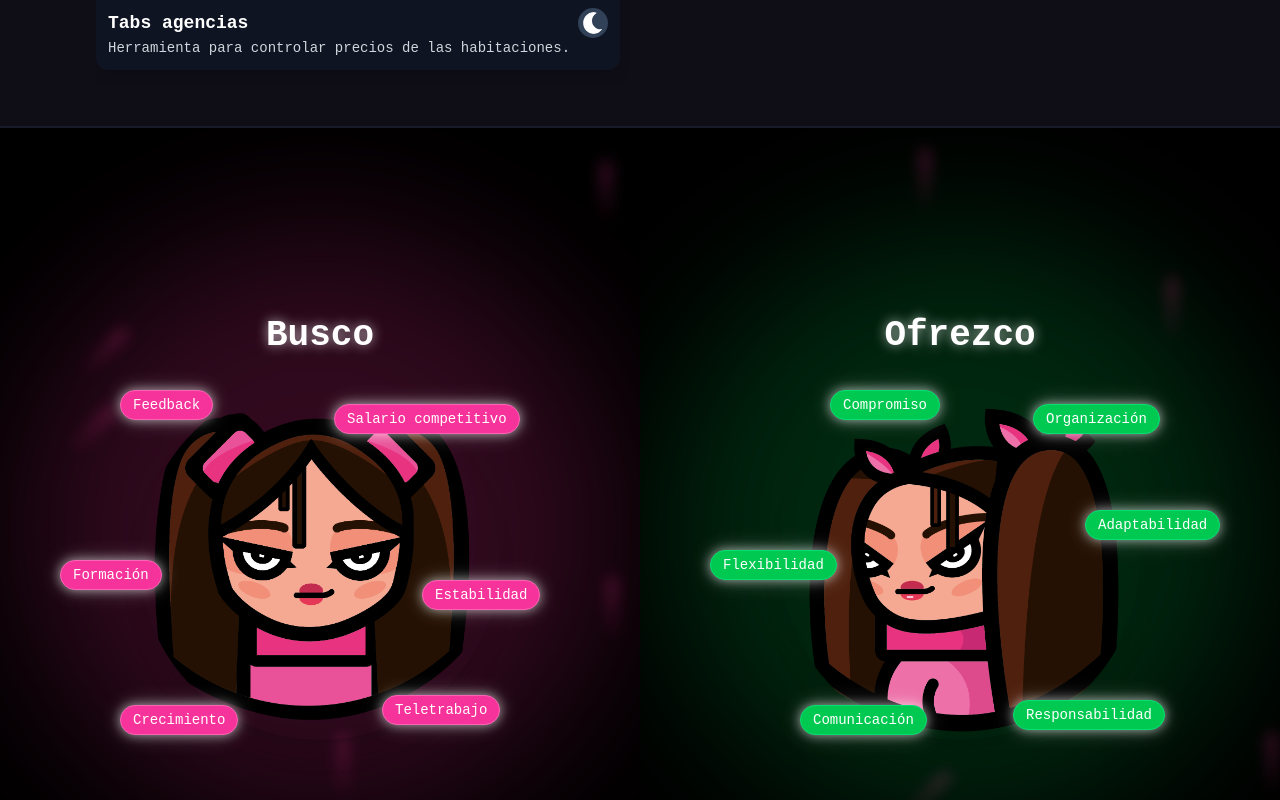
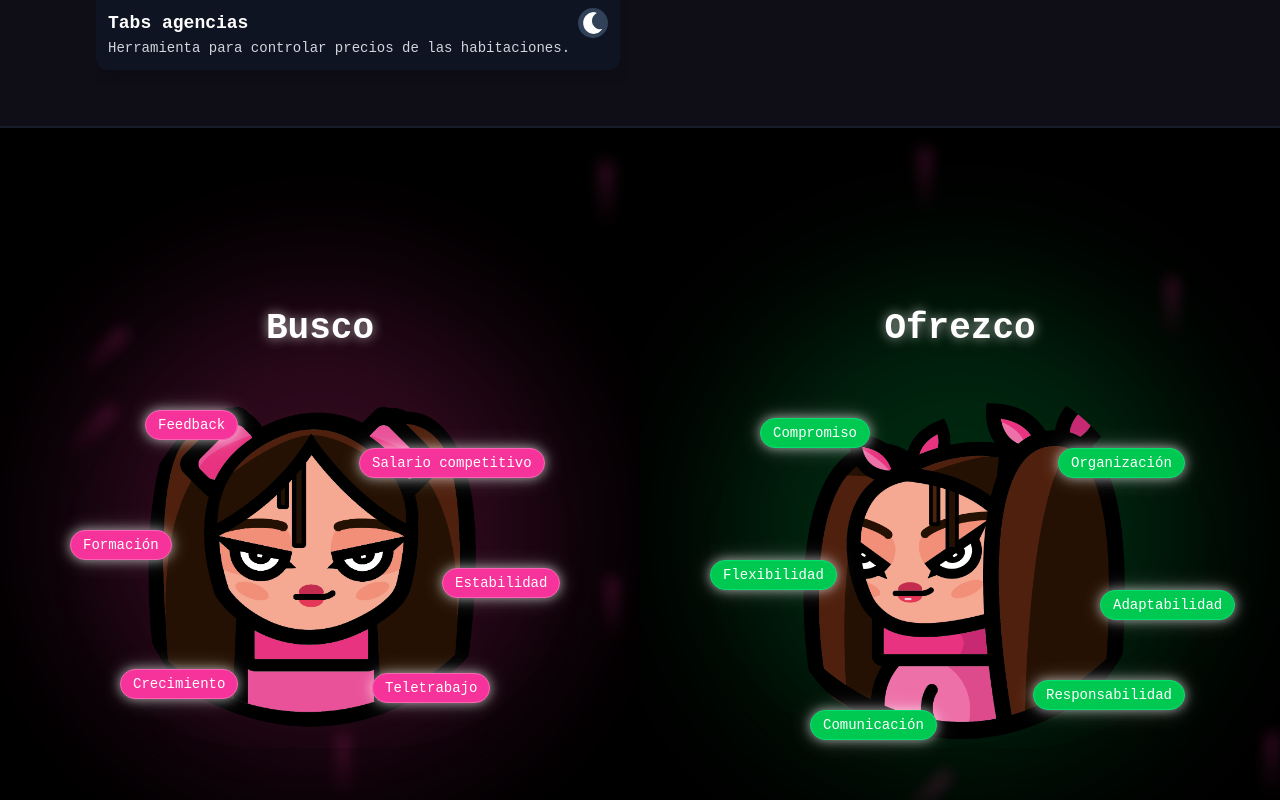
Before and after one commit to probablynotannie/probablynotannie, a React (Vite) app: page / in a window 1280 px wide. Shown: the part 4320-5120 px from the top of the page. Built offline with nearby package versions, Linux system fonts and the light colour scheme.

Commit message:
absolute por porcentajes en vez de px

```diff
--- a/src/componentes/landing/QuePido.jsx
+++ b/src/componentes/landing/QuePido.jsx
@@ -4,12 +4,12 @@ const imagesData = [
     src: "/logo.png",
     texto: "Busco",
     tags: [
-      { text: "Feedback", color: "pink", top: 10, left: -20 },
-      { text: "Salario competitivo", color: "pink", top: 24, right: -20 },
-      { text: "Crecimiento", color: "pink", bottom: 5, left: -20 },
-      { text: "Formación", color: "pink", bottom: 150, left: -80 },
-      { text: "Estabilidad", color: "pink", bottom: 130, right: -40 },
-      { text: "Teletrabajo", color: "pink", bottom: 15, right: 0 },
+      { text: "Feedback", color: "pink", top: 10, left: 15 },
+      { text: "Salario competitivo", color: "pink", top: 20, right: 5 },
+      { text: "Crecimiento", color: "pink", bottom: 13, left: 10 },
+      { text: "Formación", color: "pink", bottom: 50, left: 0 },
+      { text: "Estabilidad", color: "pink", bottom: 40, right: 2 },
+      { text: "Teletrabajo", color: "pink", bottom: 12, right: 16 },
     ],
   },
   {
@@ -17,12 +17,12 @@ const imagesData = [
     src: "/costado.png",
     texto: "Ofrezco",
     tags: [
-      { text: "Compromiso", color: "green", top: 10, left: 50 },
-      { text: "Organización", color: "green", top: 24, right: -20 },
-      { text: "Adaptabilidad", color: "green", top: 130, right: -80 },
-      { text: "Flexibilidad", color: "green", top: 170, left: -70 },
-      { text: "Comunicación", color: "green", bottom: 5, left: 20 },
-      { text: "Responsabilidad", color: "green", bottom: 10, right: -25 },
+      { text: "Compromiso", color: "green", top: 12, left: 10 },
+      { text: "Organización", color: "green", top: 20, right: 5 },
+      { text: "Adaptabilidad", color: "green", top: 58, right: -5 },
+      { text: "Flexibilidad", color: "green", top: 50, left: 0 },
+      { text: "Comunicación", color: "green", bottom: 2, left: 20 },
+      { text: "Responsabilidad", color: "green", bottom: 10, right: 5 },
     ],
   },
 ];
@@ -33,10 +33,14 @@ const colorMap = {
 };
 
 export default function QuePidoOrbs() {
+  const isMobile =
+    typeof window !== "undefined" ? window.innerWidth < 768 : false;
+
   return (
-    <div className="w-full grid grid-cols-1 md:grid-cols-2 relative overflow-hidden bg-black">
+    <div className="w-full grid grid-cols-1 lg:grid-cols-2 relative overflow-hidden bg-black">
+      {/* Background Comets */}
       <div className="absolute inset-0 z-0 overflow-hidden pointer-events-none">
-        {Array.from({ length: 12 }).map((_, i) => (
+        {Array.from({ length: isMobile ? 6 : 12 }).map((_, i) => (
           <span
             key={i}
             className="absolute w-1 h-16 bg-gradient-to-b from-pink-500/80 to-transparent rounded-full blur-sm comet"
@@ -49,37 +53,42 @@ export default function QuePidoOrbs() {
           />
         ))}
       </div>
+
       {imagesData.map((imgData) => (
         <div
           key={imgData.id}
-          className="relative flex flex-col items-center justify-center text-center min-h-screen overflow-hidden"
+          className="relative flex flex-col items-center justify-center text-center lg:min-h-screen min-h-[60vh] px-4 md:px-8 overflow-hidden"
         >
           <div
-            className={`absolute w-[500px] h-[500px] rounded-full blur-3xl opacity-30 animate-orb
+            className={`absolute w-3/4 max-w-[400px] aspect-square rounded-full blur-3xl opacity-30 animate-orb
               ${imgData.id === 0 ? "bg-pink-500/40" : "bg-green-500/40"}`}
           />
-          <h2 className="text-white text-4xl font-bold mb-6 z-10 animate-glow">
+
+          <h2 className="text-white text-3xl sm:text-4xl font-bold mb-6 z-10 animate-glow">
             {imgData.texto}
           </h2>
+
           <div className="relative overflow-visible shadow-xl group rounded-full flex items-center justify-center z-10">
             <img
               src={imgData.src}
               alt={imgData.texto}
-              className="h-[320px] w-[320px] md:h-[360px] md:w-[360px] object-contain rounded-full transform transition duration-700 group-hover:scale-105"
+              className="w-3/4 max-w-[500px] aspect-square object-contain rounded-full transform transition duration-700 group-hover:scale-105"
             />
+
             {imgData.tags.map((tag, tIdx) => {
               const positionStyle = {
-                top: tag.top !== undefined ? `${tag.top}px` : undefined,
-                bottom:
-                  tag.bottom !== undefined ? `${tag.bottom}px` : undefined,
-                left: tag.left !== undefined ? `${tag.left}px` : undefined,
-                right: tag.right !== undefined ? `${tag.right}px` : undefined,
+                top: tag.top !== undefined ? `${tag.top}%` : undefined,
+                bottom: tag.bottom !== undefined ? `${tag.bottom}%` : undefined,
+                left: tag.left !== undefined ? `${tag.left}%` : undefined,
+                right: tag.right !== undefined ? `${tag.right}%` : undefined,
               };
+
               const colorClass =
                 colorMap[tag.color] || "bg-gray-700 border-gray-600";
               const animation = `slideIn 0.6s ease ${
                 tIdx * 0.1
               }s forwards, pulseGlow 4s ease-in-out infinite`;
+
               return (
                 <span
                   key={tIdx}
@@ -93,21 +102,20 @@ export default function QuePidoOrbs() {
           </div>
         </div>
       ))}
+
       <style>{`
         @keyframes orbPulse {
           0%, 100% { transform: scale(1); opacity: 0.3; }
           50% { transform: scale(1.2); opacity: 0.5; }
         }
-        .animate-orb {
-          animation: orbPulse 12s ease-in-out infinite;
-        }
+        .animate-orb { animation: orbPulse 12s ease-in-out infinite; }
+
         @keyframes glowPulse {
           0%, 100% { text-shadow: 0 0 6px rgba(255,255,255,0.5); }
           50% { text-shadow: 0 0 20px rgba(255,255,255,0.9); }
         }
-        .animate-glow {
-          animation: glowPulse 3s ease-in-out infinite;
-        }
+        .animate-glow { animation: glowPulse 3s ease-in-out infinite; }
+
         @keyframes slideIn {
           0% { opacity: 0; transform: translateY(12px) scale(0.95); }
           100% { opacity: 1; transform: translateY(0) scale(1); }
@@ -116,6 +124,7 @@ export default function QuePidoOrbs() {
           0%, 100% { box-shadow: 0 0 6px rgba(255,255,255,0.4), 0 0 12px rgba(255,255,255,0.2); }
           50% { box-shadow: 0 0 12px rgba(255,255,255,0.6), 0 0 24px rgba(255,255,255,0.3); }
         }
+
         @keyframes cometMove {
           0% {
             transform: translateX(-150%) translateY(-150%) rotate(45deg);
@@ -128,9 +137,7 @@ export default function QuePidoOrbs() {
             opacity: 0;
           }
         }
-        .comet {
-          animation: cometMove linear infinite;
-        }
+        .comet { animation: cometMove linear infinite; }
       `}</style>
     </div>
   );
--- a/src/componentes/proyectos/Listado.jsx
+++ b/src/componentes/proyectos/Listado.jsx
@@ -16,7 +16,7 @@ function Listado() {
       url: "https://buscadormotores.vercel.app",
       texto: "Dit Gestión",
       descripcion: "Buscador de motores para agencias de viajes.",
-      info: "",
+      info: "Buscador para las agencias de varios productos, poder añadir productos a la cesta para checkout multiple, skeleton placeholders, varios inputs personalizados como calendario infinito en el movil, integración de apis y mucho más.",
       imgLight: "/proyectos/dit/image.png",
       imgDark: "/proyectos/dit/dit.png",
     },
@@ -51,7 +51,7 @@ function Listado() {
         <h2 className="text-5xl font-bold text-white">Algunos proyectos</h2>
         <span className="text-slate-400">Hosting en vercel</span>
       </div>
-      <div className="grid grid-cols-2 gap-10 py-4 overflow-x-auto">
+      <div className="grid lg:grid-cols-2 gap-10 py-4 overflow-x-auto">
         {proyectos.map((p) => {
           const hasVariants = p.imgLight && p.imgDark;
           const mode = imageModes[p.id] || "light";
```
